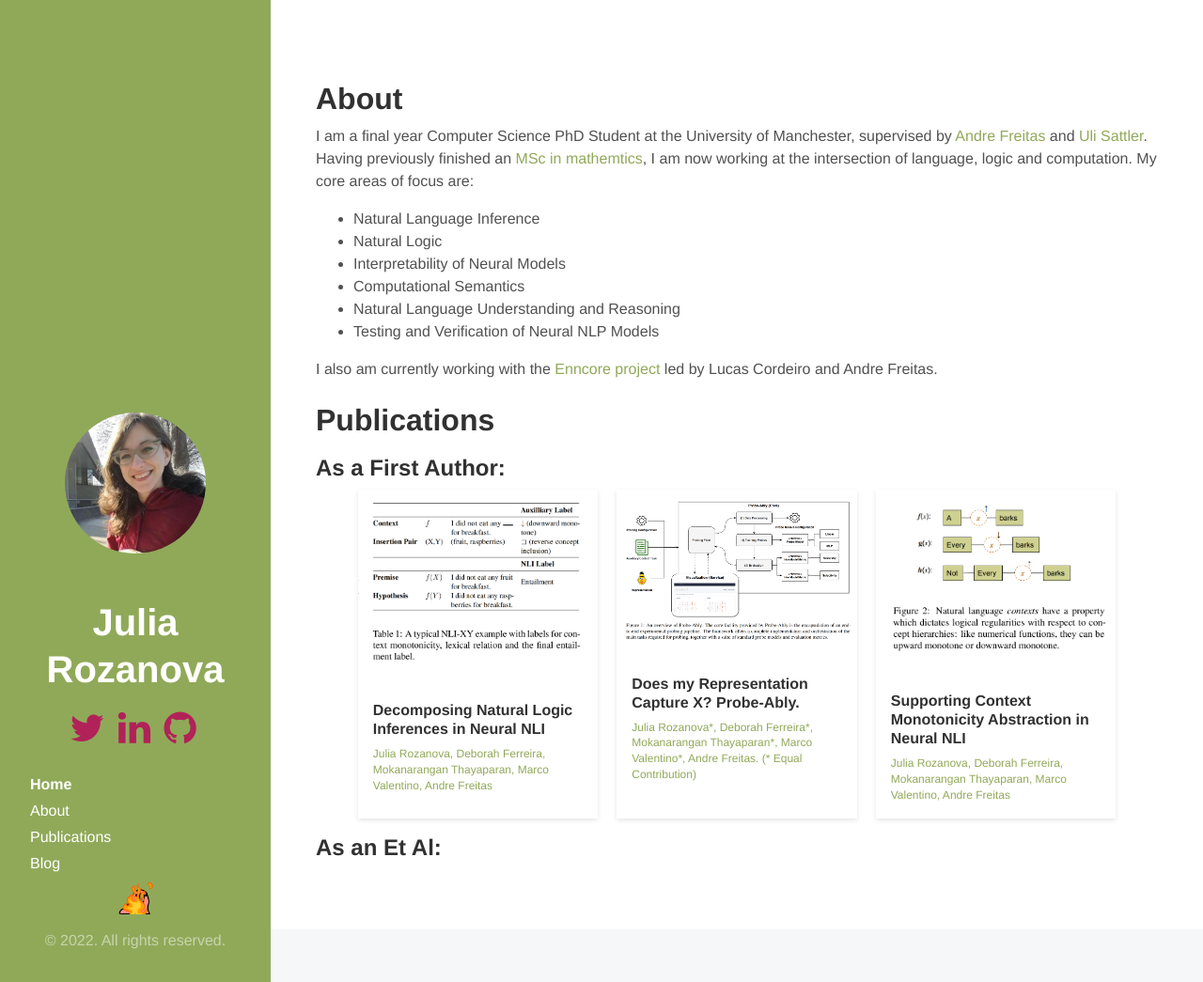
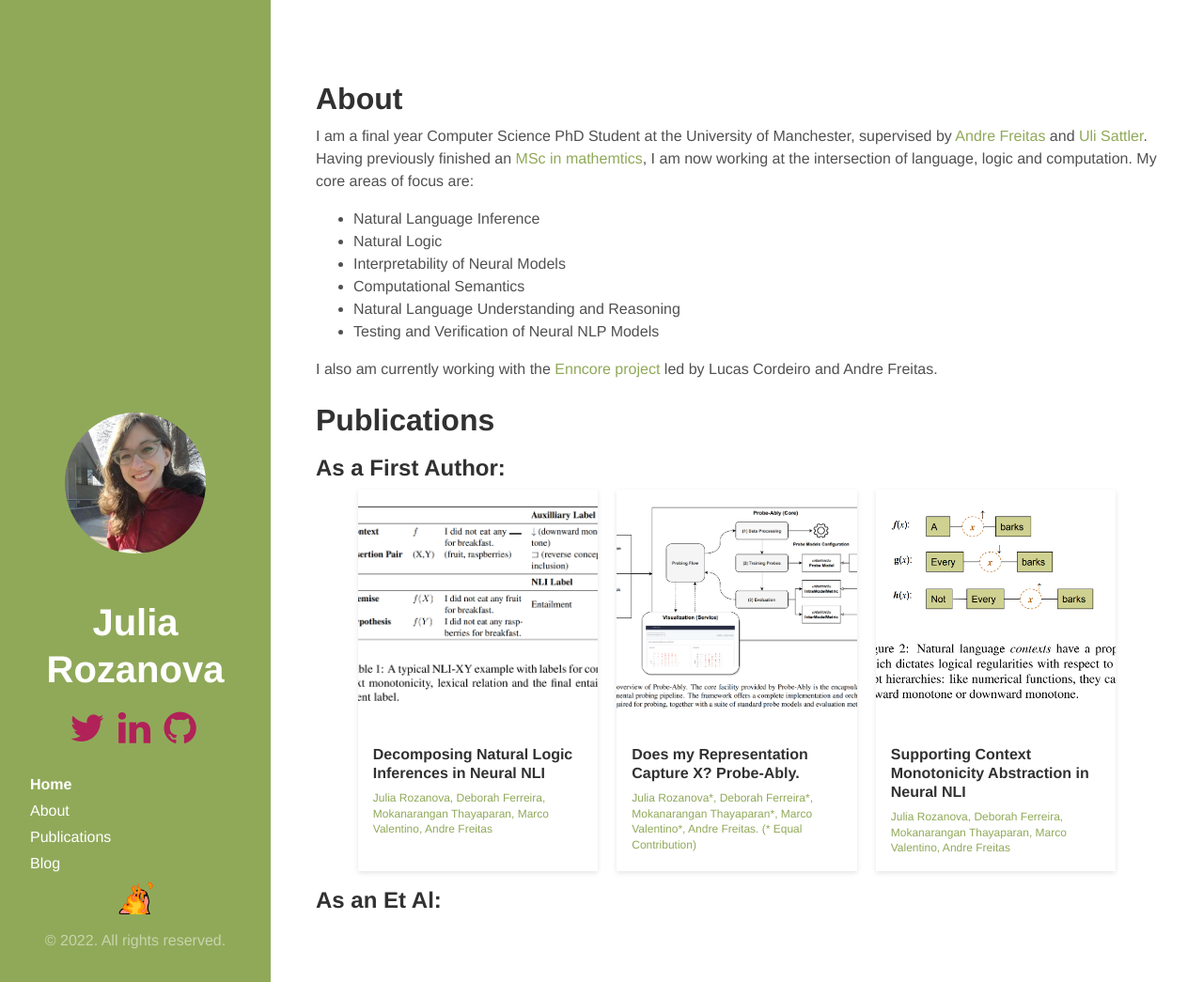
Before and after one commit to juliarozanova/juliarozanova.github.io, a Jekyll site: the page built from index.html, in a window 1280 px wide and 1045 px high. Shown: the whole window at 94% size. Built offline with Jekyll 4.4.1, drawn with Linux system fonts in a browser that asks for light colours; a style sheet for code colours, icons or effects is not loaded.

Commit message:
standardize thumbnail sizes

```diff
--- a/public/css/main.scss
+++ b/public/css/main.scss
@@ -129,6 +129,15 @@ header {
   }
 }
 
+.card-img-top {
+    height:15em;
+    width:auto;
+    object-fit: cover;
+    overflow: hidden;
+    background-size: cover;
+    background-position: center center;
+}
+
 .fa {
   color: #B02258;
   font-size: 2.5em !important;
```
Also changed, not shown: _sections/publications.md (+1 -0 lines).
